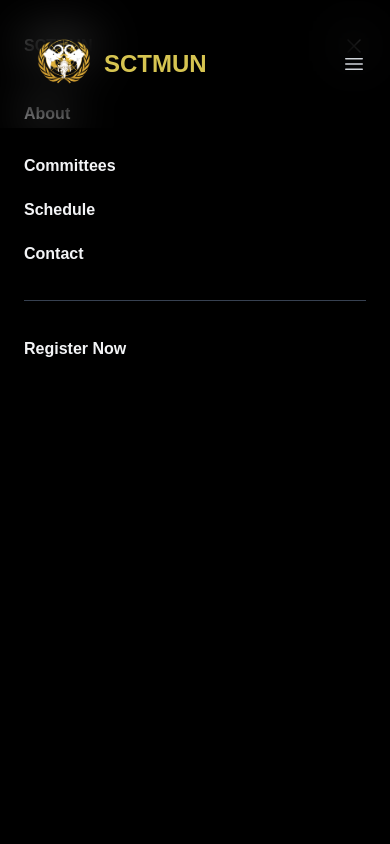
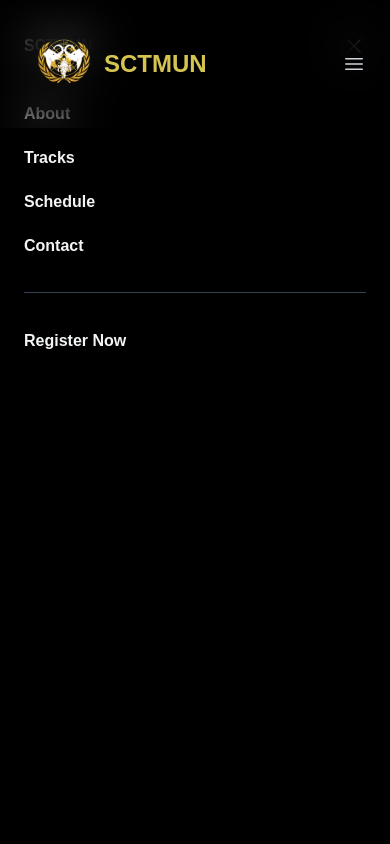
Before and after one commit to amithbiju/mun_webpage, a Next.js app: page / in a window 390 px wide. Both pictures are taken after a click on the button "Open main menu". Shown: the top 844 px of the page. Built offline with nearby package versions, Linux system fonts and the light colour scheme.

Commit message:
versel-add

```diff
--- a/components/Navbar.tsx
+++ b/components/Navbar.tsx
@@ -169,14 +169,24 @@
                     About
                   </button>
                 </Link>
-
-                  <a className="-mx-3 block rounded-lg px-3 py-2 text-base font-semibold leading-7 text-gray-100 hover:bg-gray-700" href="/committees">
-                    Committees
-                  </a>
-
+                <Link
+                  activeClass="active"
+                  to="page2"
+                  spy={true}
+                  smooth={true}
+                  offset={0}
+                  duration={500}
+                  onClick={() => {
+                    setMobileMenuOpen(false);
+                  }}
+                >
+                  <button className="-mx-3 block rounded-lg px-3 py-2 text-base font-semibold leading-7 text-gray-100 hover:bg-gray-700">
+                    Tracks
+                  </button>
+                </Link>
                 {/* <Link
                   activeClass="active"
-
+                  fjfjhk
                   spy={true}
                   smooth={true}
                   offset={0}
```
